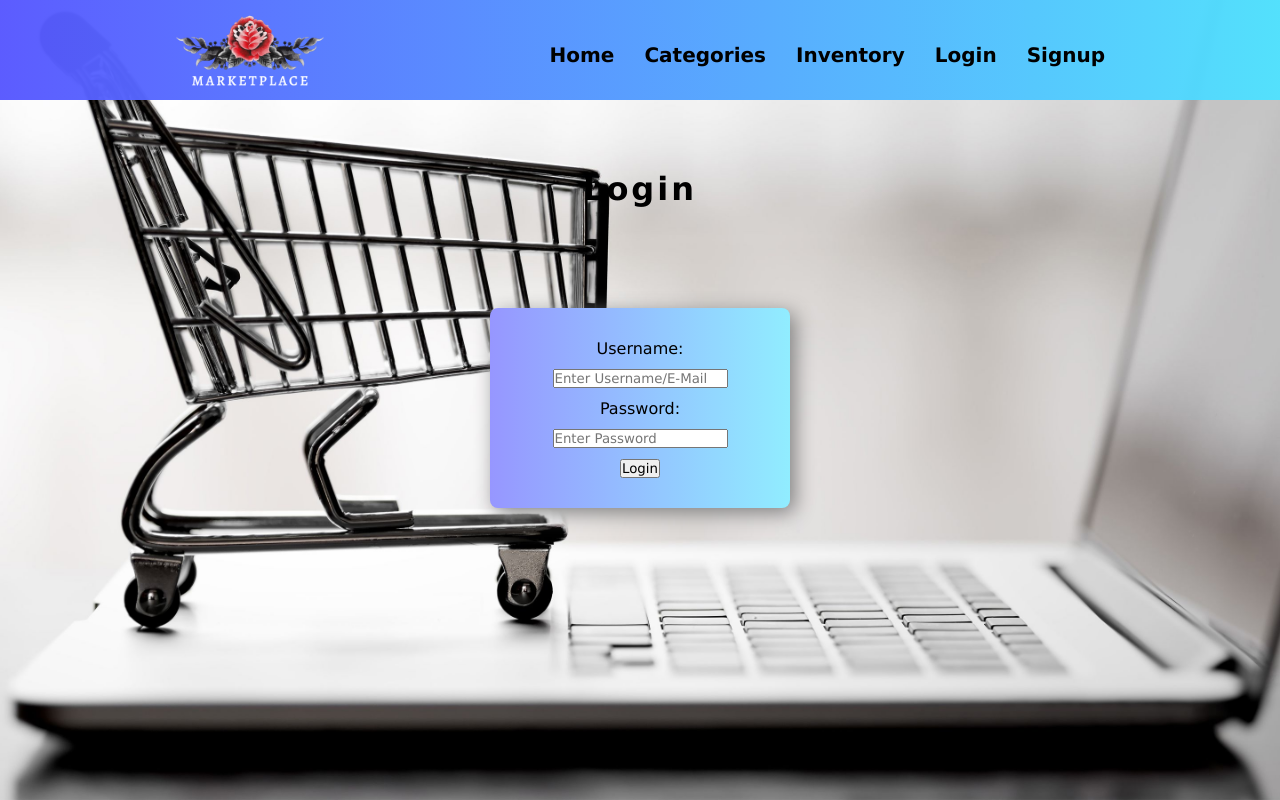
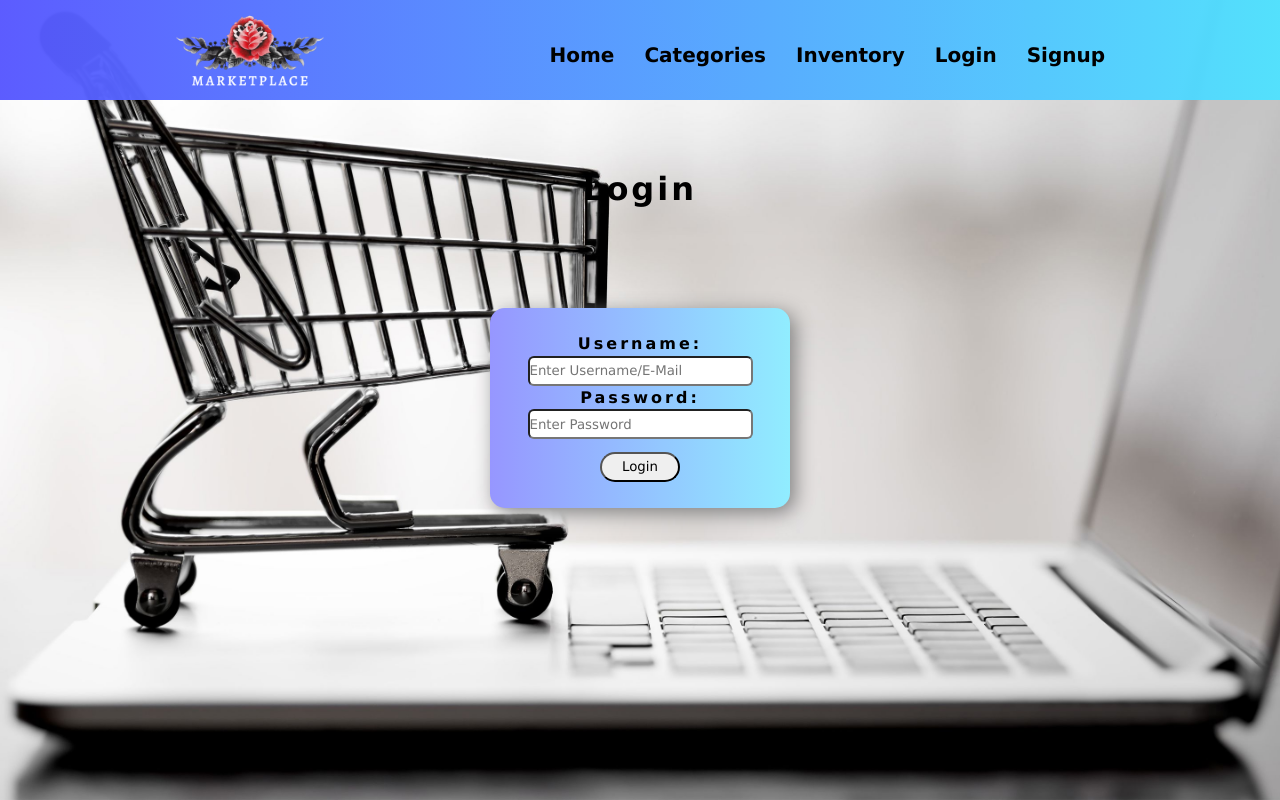
Before and after one commit to djbalabis/FP-Marketplace-client, a React (Create React App) app: page /login in a window 1280 px wide. Built offline with nearby package versions, Linux system fonts and the light colour scheme.

Commit message:
styling tweaks

```diff
--- a/src/App.css
+++ b/src/App.css
@@ -44,7 +44,7 @@
   height: 200px;
   width: 200px;
   box-shadow: 5px 5px 20px grey;
-  border-radius: 8px;
+  border-radius: 15px;
   padding: 25px;
   margin-top: 100px;
   background-color: white;
@@ -63,7 +63,7 @@
 
 .icon:hover {
   color: rgb(255, 78, 128);
-  transition: .4s;
+  transition: .3s;
   font-size: 65px;
   filter: drop-shadow(3px 5px 2px rgb(0 0 0 / 0.4));
 }
@@ -110,6 +110,7 @@
   letter-spacing: 3px;
   color: rgb(255, 78, 128);
   text-shadow: 1px 1px rgb(0, 0, 0);
+  font-style: oblique;
 }
 
 .home-logo:hover + .home-text {
@@ -153,7 +154,7 @@
   height: 200px;
   width: 300px;
   box-shadow: 5px 5px 20px grey;
-  border-radius: 8px;
+  border-radius: 15px;
   padding: 25px;
   margin-top: 100px;
   background-color: white;
@@ -162,6 +163,34 @@
     rgba(87, 87, 255, 0.624),
     rgba(78, 226, 255, 0.623)
   );
+}
+
+.input {
+  height: 30px;
+  width: 225px;
+  border-radius: 6px;
+}
+
+.btn {
+  height: 30px;
+  width: 80px;
+  border-radius: 15px;
+  margin-top: 10px;
+}
+
+.btn:hover {
+  /* background-color: rgba(87, 87, 255, 0.624); */
+  color: aliceblue;
+  background-image: linear-gradient(
+    to right,
+    rgba(87, 87, 255, 0.969),
+    rgba(78, 226, 255, 0.951)
+  );
+}
+
+label {
+  font-weight: 600;
+  letter-spacing: 3px;
 }
 
 #login h1 {
@@ -184,7 +213,7 @@
   height: 200px;
   width: 300px;
   box-shadow: 5px 5px 20px grey;
-  border-radius: 8px;
+  border-radius: 15px;
   padding: 25px;
   margin-top: 100px;
   background-color: white;
--- a/src/components/Login.js
+++ b/src/components/Login.js
@@ -8,6 +8,7 @@ export const Login = () => {
         <div className="login-card">
           <label>Username: </label>
           <input
+            className="input"
             id="username"
             placeholder="Enter Username/E-Mail"
             name="Username"
@@ -16,13 +17,14 @@ export const Login = () => {
 
           <label>Password: </label>
           <input
+            className="input"
             id="password"
             placeholder="Enter Password"
             name="Password"
             required
           ></input>
 
-          <button id="submitBtn" type="submit">
+          <button className="btn" id="submitBtn" type="submit">
             Login
           </button>
         </div>
--- a/src/components/SignUp.js
+++ b/src/components/SignUp.js
@@ -4,10 +4,11 @@ export const SignUp = () => {
   return (
     <div id="signUp">
       <main>
-      <h1 className="title">Signup</h1>
+        <h1 className="title">Signup</h1>
         <div className="signUp-card">
           <label>Username: </label>
           <input
+            className="input"
             id="username"
             placeholder="Enter Username/E-Mail"
             name="Username"
@@ -16,13 +17,14 @@ export const SignUp = () => {
 
           <label>Password: </label>
           <input
+            className="input"
             id="password"
             placeholder="Enter Password"
             name="Password"
             required
           ></input>
 
-          <button id="submitBtn" type="submit">
+          <button className="btn" id="submitBtn" type="submit">
             Sign Up
           </button>
         </div>
```
